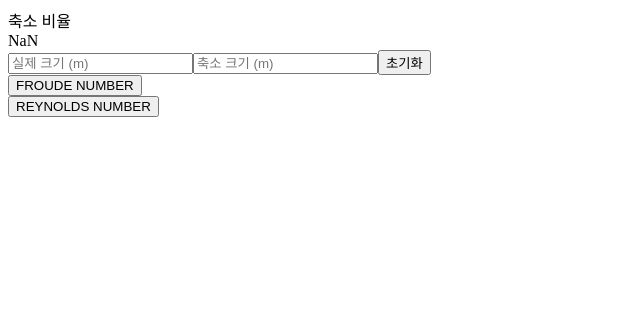
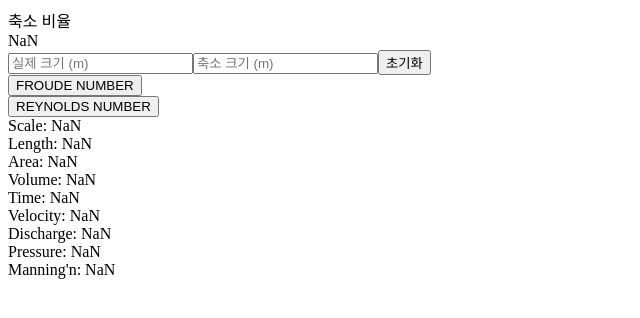
Before and after one commit to lyukidon/lawOfSimilarity, a React (Create React App) app: page / in a window 1280 px wide. Both pictures are taken after a click on the button "FROUDE NUMBER". Shown: the top 318 px of the page, without its empty margins (0-640 px from the left). Built offline with nearby package versions, Linux system fonts and the light colour scheme.

Commit message:
froude number 상사법칙 계산

```diff
--- a/src/component/Froude.js
+++ b/src/component/Froude.js
@@ -3,7 +3,33 @@ import React from 'react';
 function froude(props) {
     return (
         <div>
-
+            <div>
+                Scale: {props.scale}
+            </div>
+            <div>
+                Length: {props.scale}
+            </div>
+            <div>
+                Area: {props.scale**2}
+            </div>
+            <div>
+                Volume: {props.scale**3}
+            </div>
+            <div>
+                Time: {props.scale**(1/2)}
+            </div>
+            <div>
+                Velocity: {props.scale**(1/2)}
+            </div>
+            <div>
+                Discharge: {props.scale**(5/2)}
+            </div>
+            <div>
+                Pressure: {props.scale}
+            </div>
+            <div>
+                Manning'n: {props.scale**(1/6)}
+            </div>
         </div>
     );
 }
--- a/src/component/MenuPage.js
+++ b/src/component/MenuPage.js
@@ -82,7 +82,13 @@ function MenuPage(props) {
             </div>
             <div>
                 {
-                    obj.map(c => c.type === 'froude' ? <Froude /> : <Reynolds />)
+                    obj.map(
+                            c => c.type === 'froude'
+                            ?
+                            <Froude scale={c.model/c.prototype} />
+                            :
+                            <Reynolds scale={c.model/c.prototype} />
+                        )
                 }
             </div>
         </div>
```
Also changed, not shown: 1 other file (tests, documents, lock files or other folders).
